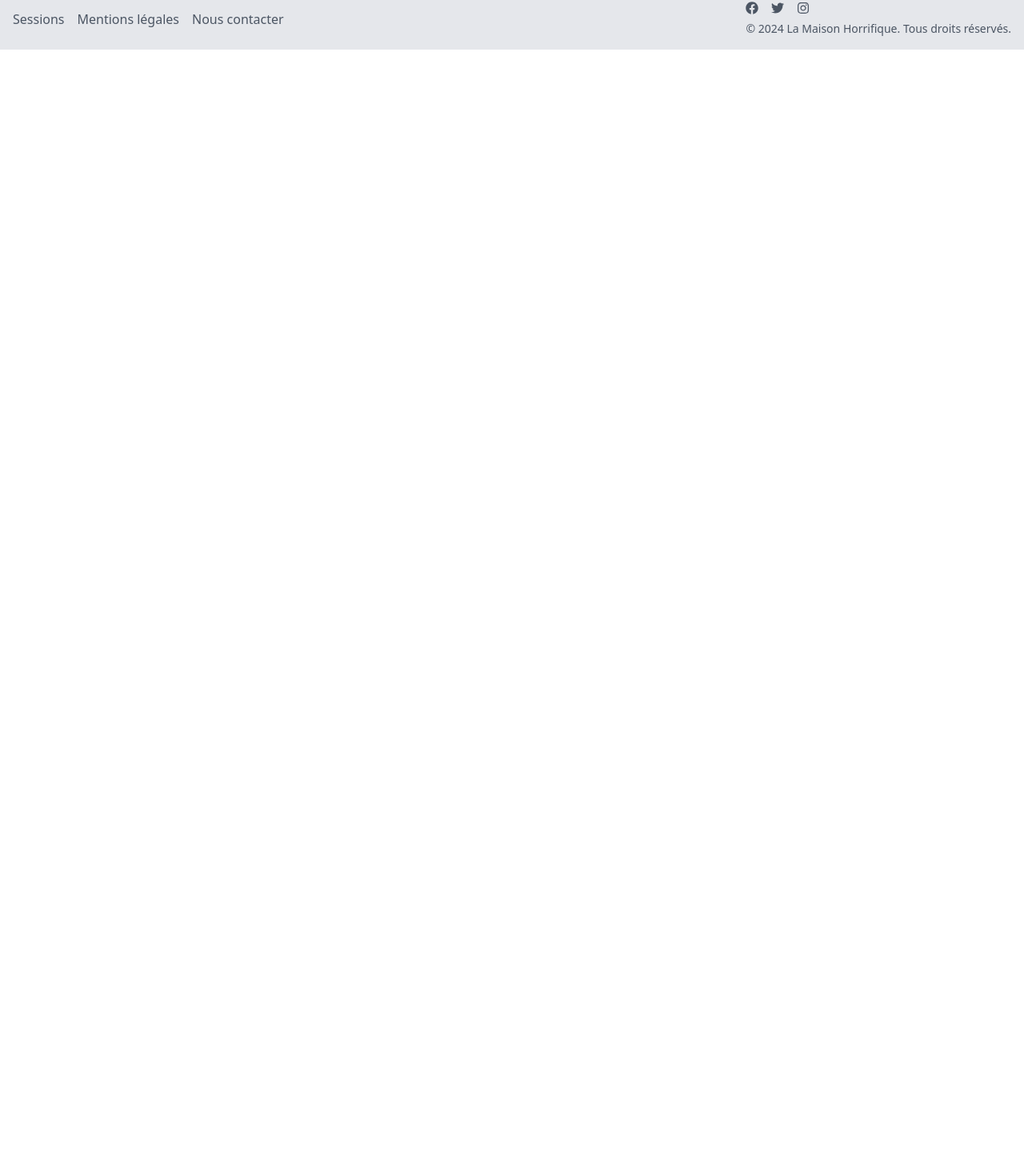
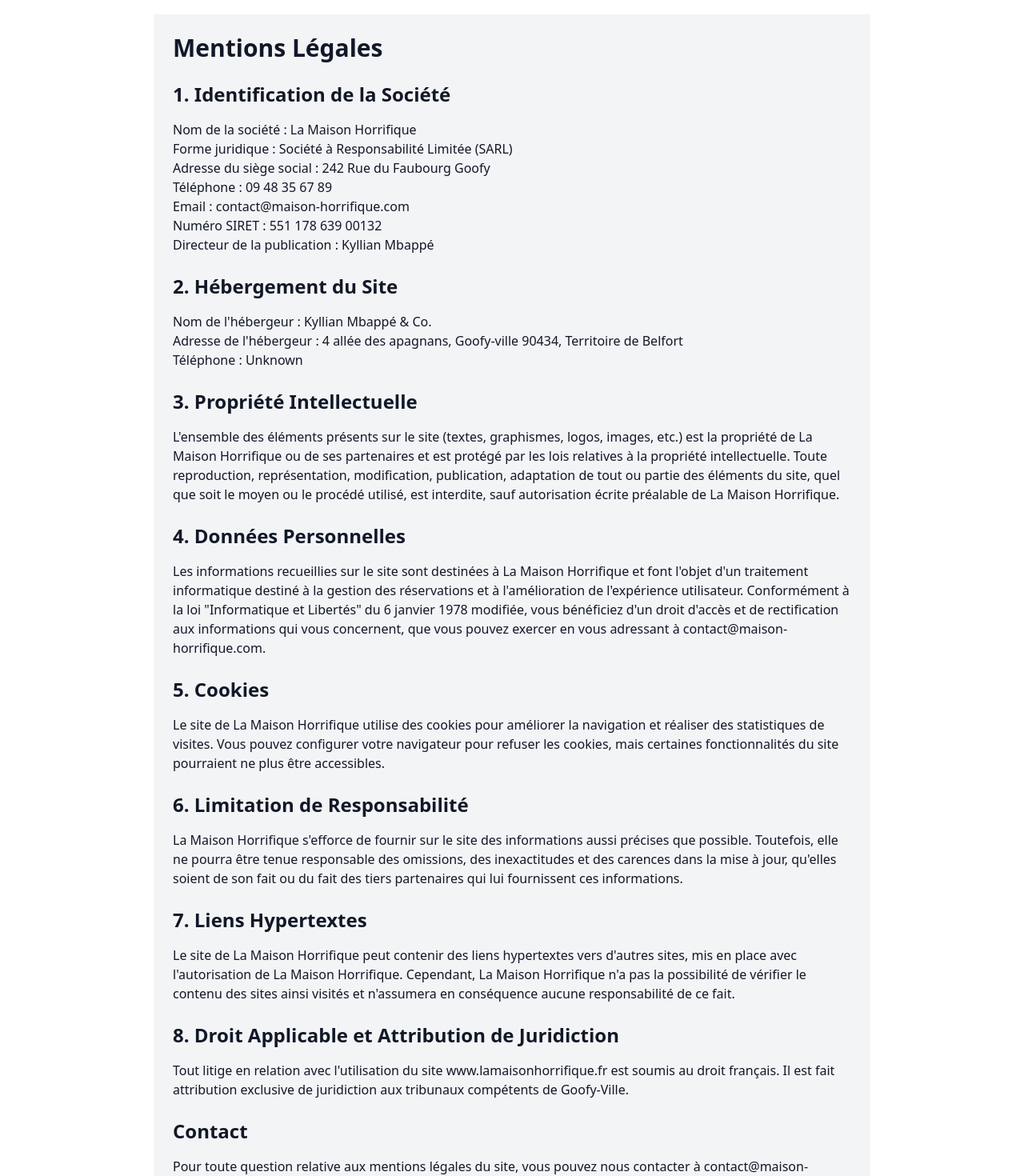
Before and after one commit to Thomas-Goillot/projet-file-rouge, a React (Vite) app: page /legals in a window 1280 px wide. Shown: the part 78-1548 px from the top of the page at 80% size. Before the commit the page ends 800 px from the top, so only its background shows below. Built offline with nearby package versions, Linux system fonts and the light colour scheme.

Commit message:
feat(legals) : add legals page

```diff
--- a/src/App.tsx
+++ b/src/App.tsx
@@ -7,6 +7,7 @@ import FooterComponent from "./components/FooterComponent";
 import About from "./pages/About";
 import Sessions from "./pages/Sessions";
 import SessionReservation from "./pages/SessionReservation";
+import LegalsComponent from "./components/legals/LegalsComponent";
 
 const App = () => {
   return (
@@ -20,6 +21,7 @@ const App = () => {
           <Route path="/contact" element={<Contact />} />
           <Route path="/sessions" element={<Sessions />} />
           <Route path="/session/:id" element={<SessionReservation />} />
+          <Route path="legals" element={<LegalsComponent/>} />
         </Routes>
       </div>
 
--- a/src/components/FooterComponent.tsx
+++ b/src/components/FooterComponent.tsx
@@ -12,7 +12,7 @@ const FooterComponent: React.FC = () => {
                             <Link to="sessions" className="text-gray-600 hover:text-gray-800">
                                 Sessions
                             </Link>
-                            <Link to="#" className="text-gray-600 hover:text-gray-800">
+                            <Link to="legals" className="text-gray-600 hover:text-gray-800">
                                 Mentions légales
                             </Link>
                             <Link to="contact" className="text-gray-600 hover:text-gray-800">
--- /dev/null
+++ b/src/components/legals/LegalsComponent.tsx
@@ -0,0 +1,132 @@
+
+
+const LegalsComponent = () => {
+  return (
+    <section className="pt-8 pb-8">
+      <div className="max-w-4xl mx-auto p-6 bg-gray-100 text-gray-900">
+        <h1 className="text-3xl font-bold mb-6">Mentions Légales</h1>
+
+        <section className="mb-6">
+          <h2 className="text-2xl font-semibold mb-4">
+            1. Identification de la Société
+          </h2>
+          <p>Nom de la société : La Maison Horrifique</p>
+          <p>Forme juridique : Société à Responsabilité Limitée (SARL)</p>
+          <p>Adresse du siège social : 242 Rue du Faubourg Goofy</p>
+          <p>Téléphone : 09 48 35 67 89</p>
+          <p>
+            Email :{" "}
+            <a href="mailto:contact@maison-horrifique.com">
+              contact@maison-horrifique.com
+            </a>
+          </p>
+          <p>Numéro SIRET : 551 178 639 00132</p>
+          <p>Directeur de la publication : Kyllian Mbappé</p>
+        </section>
+
+        <section className="mb-6">
+          <h2 className="text-2xl font-semibold mb-4">
+            2. Hébergement du Site
+          </h2>
+          <p>Nom de l'hébergeur : Kyllian Mbappé & Co.</p>
+          <p>
+            Adresse de l'hébergeur : 4 allée des apagnans, Goofy-ville 90434,
+            Territoire de Belfort
+          </p>
+          <p>Téléphone : Unknown</p>
+        </section>
+
+        <section className="mb-6">
+          <h2 className="text-2xl font-semibold mb-4">
+            3. Propriété Intellectuelle
+          </h2>
+          <p>
+            L'ensemble des éléments présents sur le site (textes, graphismes,
+            logos, images, etc.) est la propriété de La Maison Horrifique ou de
+            ses partenaires et est protégé par les lois relatives à la propriété
+            intellectuelle. Toute reproduction, représentation, modification,
+            publication, adaptation de tout ou partie des éléments du site, quel
+            que soit le moyen ou le procédé utilisé, est interdite, sauf
+            autorisation écrite préalable de La Maison Horrifique.
+          </p>
+        </section>
+
+        <section className="mb-6">
+          <h2 className="text-2xl font-semibold mb-4">
+            4. Données Personnelles
+          </h2>
+          <p>
+            Les informations recueillies sur le site sont destinées à La Maison
+            Horrifique et font l'objet d'un traitement informatique destiné à la
+            gestion des réservations et à l'amélioration de l'expérience
+            utilisateur. Conformément à la loi "Informatique et Libertés" du 6
+            janvier 1978 modifiée, vous bénéficiez d'un droit d'accès et de
+            rectification aux informations qui vous concernent, que vous pouvez
+            exercer en vous adressant à{" "}
+            <a href="mailto:contact@maison-horrifique.com">
+              contact@maison-horrifique.com
+            </a>
+            .
+          </p>
+        </section>
+
+        <section className="mb-6">
+          <h2 className="text-2xl font-semibold mb-4">5. Cookies</h2>
+          <p>
+            Le site de La Maison Horrifique utilise des cookies pour améliorer
+            la navigation et réaliser des statistiques de visites. Vous pouvez
+            configurer votre navigateur pour refuser les cookies, mais certaines
+            fonctionnalités du site pourraient ne plus être accessibles.
+          </p>
+        </section>
+
+        <section className="mb-6">
+          <h2 className="text-2xl font-semibold mb-4">
+            6. Limitation de Responsabilité
+          </h2>
+          <p>
+            La Maison Horrifique s'efforce de fournir sur le site des
+            informations aussi précises que possible. Toutefois, elle ne pourra
+            être tenue responsable des omissions, des inexactitudes et des
+            carences dans la mise à jour, qu'elles soient de son fait ou du fait
+            des tiers partenaires qui lui fournissent ces informations.
+          </p>
+        </section>
+
+        <section className="mb-6">
+          <h2 className="text-2xl font-semibold mb-4">7. Liens Hypertextes</h2>
+          <p>
+            Le site de La Maison Horrifique peut contenir des liens hypertextes
+            vers d'autres sites, mis en place avec l'autorisation de La Maison
+            Horrifique. Cependant, La Maison Horrifique n'a pas la possibilité
+            de vérifier le contenu des sites ainsi visités et n'assumera en
+            conséquence aucune responsabilité de ce fait.
+          </p>
+        </section>
+
+        <section className="mb-6">
+          <h2 className="text-2xl font-semibold mb-4">
+            8. Droit Applicable et Attribution de Juridiction
+          </h2>
+          <p>
+            Tout litige en relation avec l'utilisation du site
+            www.lamaisonhorrifique.fr est soumis au droit français. Il est fait
+            attribution exclusive de juridiction aux tribunaux compétents de
+            Goofy-Ville.
+          </p>
+        </section>
+
+        <section className="mb-6">
+          <h2 className="text-2xl font-semibold mb-4">Contact</h2>
+          <p>
+            Pour toute question relative aux mentions légales du site, vous
+            pouvez nous contacter à contact@maison-horrifique.com ou par
+            téléphone au 09 48 35 67 89.
+          </p>
+        </section>
+      </div>
+    </section>
+  );
+};
+
+export default LegalsComponent;
--- /dev/null
+++ b/src/pages/Legals.tsx
@@ -0,0 +1,7 @@
+import LegalsComponent from "../components/legals/LegalsComponent";
+
+const Legals = () => {
+  return <LegalsComponent />;
+};
+
+export default Legals;
```
